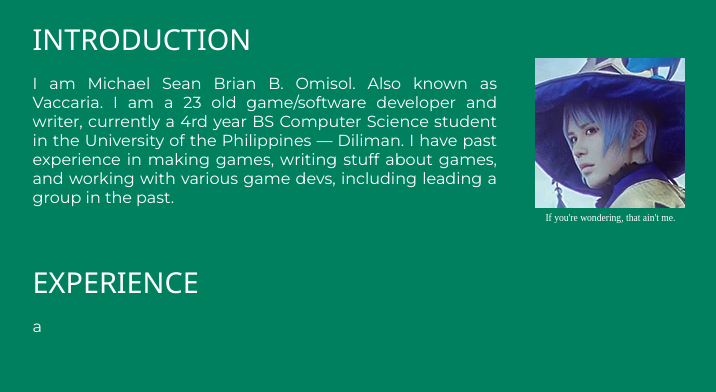
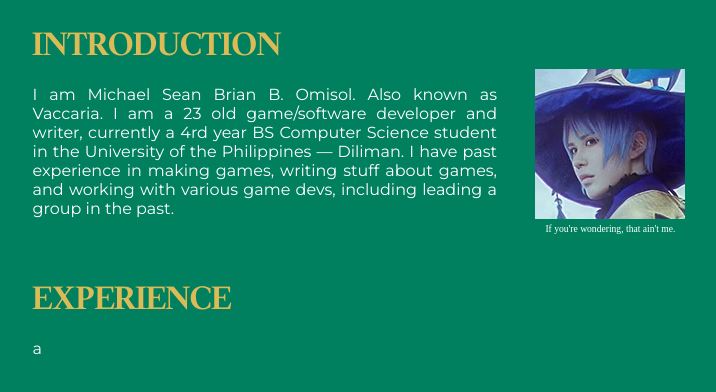
Before and after one commit to FlamingHerb/flamingherb.github.io, a SvelteKit app: page /about in a window 1280 px wide. Shown: the top 392 px of the page, without its empty margins (281-997 px from the left). Built offline with nearby package versions, Linux system fonts and the light colour scheme.

Commit message:
feat: changing to signature colors 2

```diff
--- a/src/routes/(app)/+layout.svelte
+++ b/src/routes/(app)/+layout.svelte
@@ -90,32 +90,6 @@
     padding-bottom: 0;
   }
 
-  .nav {
-    display: flex;
-    align-items: center;
-    //background-color: #2f2f2f;
-    //max-width: 976px;
-    padding: 8px 0;
-    //margin: auto;
-
-    border-top: 0;
-    border-bottom: 0;
-
-    a {
-      text-align: center;
-      font-size: 1.25rem;
-      font-family: Arial, Helvetica, sans-serif;
-      font-weight: bold;
-      text-decoration: none;
-      color: #000000;
-      padding: 0 0.6em;
-
-      &:hover{
-        color: #ff9600;
-      }
-
-    }
-  }
 
 
   #logo {
--- a/src/routes/(app)/about/+page.svelte
+++ b/src/routes/(app)/about/+page.svelte
@@ -60,13 +60,6 @@
         }
     }
 
-    h1 {
-        font-size: 1.8rem;
-        font-family: 'Segoe UI', Helvetica, sans-serif;
-        font-weight: normal;
-    }
-
-
     .section {
 
         min-width: 85%;
--- a/src/variables.scss
+++ b/src/variables.scss
@@ -8,8 +8,8 @@
 
 :global(a){
   font-size: 1rem;
-  font-family: Montserrat, Helvetica, sans-serif;
-  color: #DCBB57;
+  font-family: Montserrat, helvetica, sans-serif;
+  color: #dcbb57;
   font-weight: bold;
   text-decoration: none;
 
@@ -23,6 +23,22 @@
 }
 
 
+:global(h1){
+  color: #dcbb57;
+  font-family: "Wittgenstein", helvetica, sans-serif;
+}
+
+:global(body) {
+  //overflow: visible; /* Hide scrollbars */
+  //background: url('/images/3D_Koleksi_foto38_gradient.webp') repeat-x scroll 0 0 #1B2C4A;
+  margin: 0;
+  background-color: #018060;
+  color: white;
+}
+
+:global(body::-webkit-scrollbar) {
+  display: none;
+}
 
 @font-face {
   font-family: "Eastman Alternate Trial Medium";
@@ -109,17 +125,7 @@
   }
 }
 
-:global(body) {
-  //overflow: visible; /* Hide scrollbars */
-  //background: url('/images/3D_Koleksi_foto38_gradient.webp') repeat-x scroll 0 0 #1B2C4A;
-  margin: 0;
-  background-color: #018060;
-  color: white;
-}
 
-:global(body::-webkit-scrollbar) {
-  display: none;
-}
 
 @keyframes move {
   100% {
```
